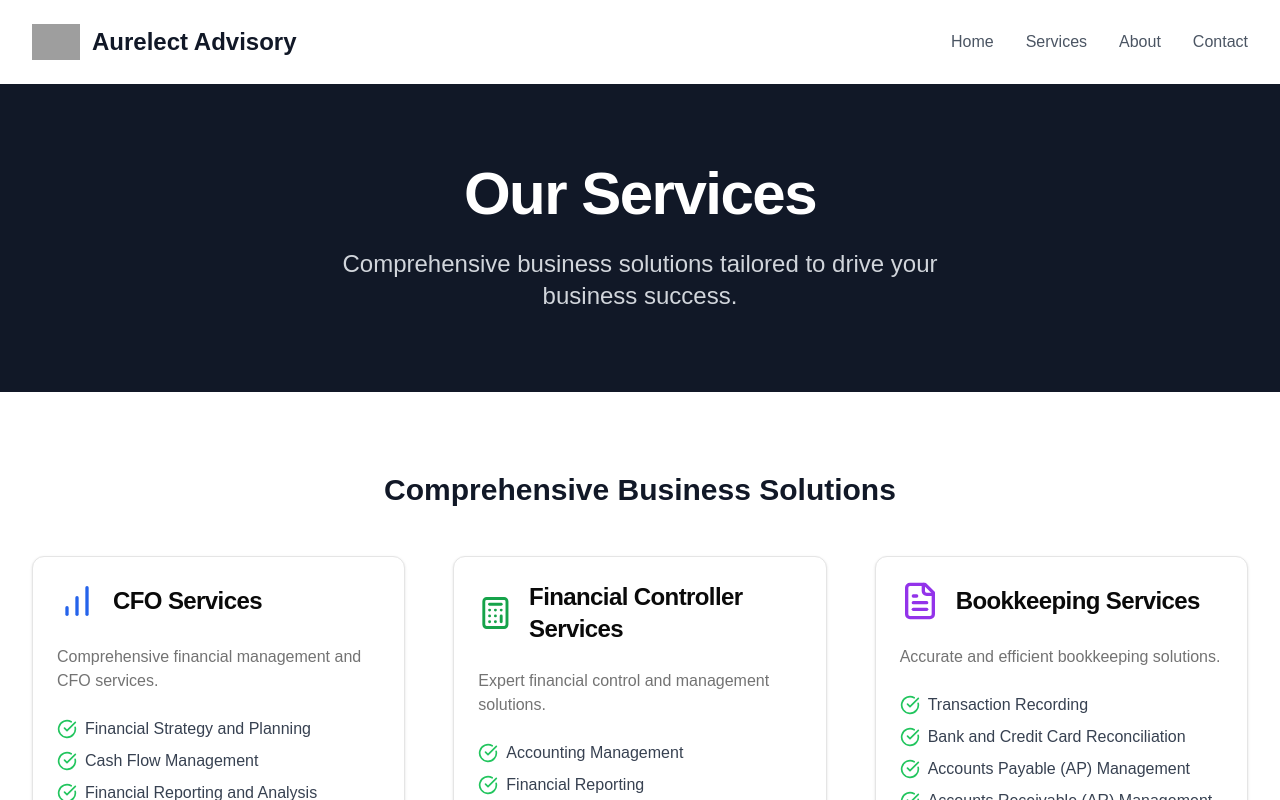
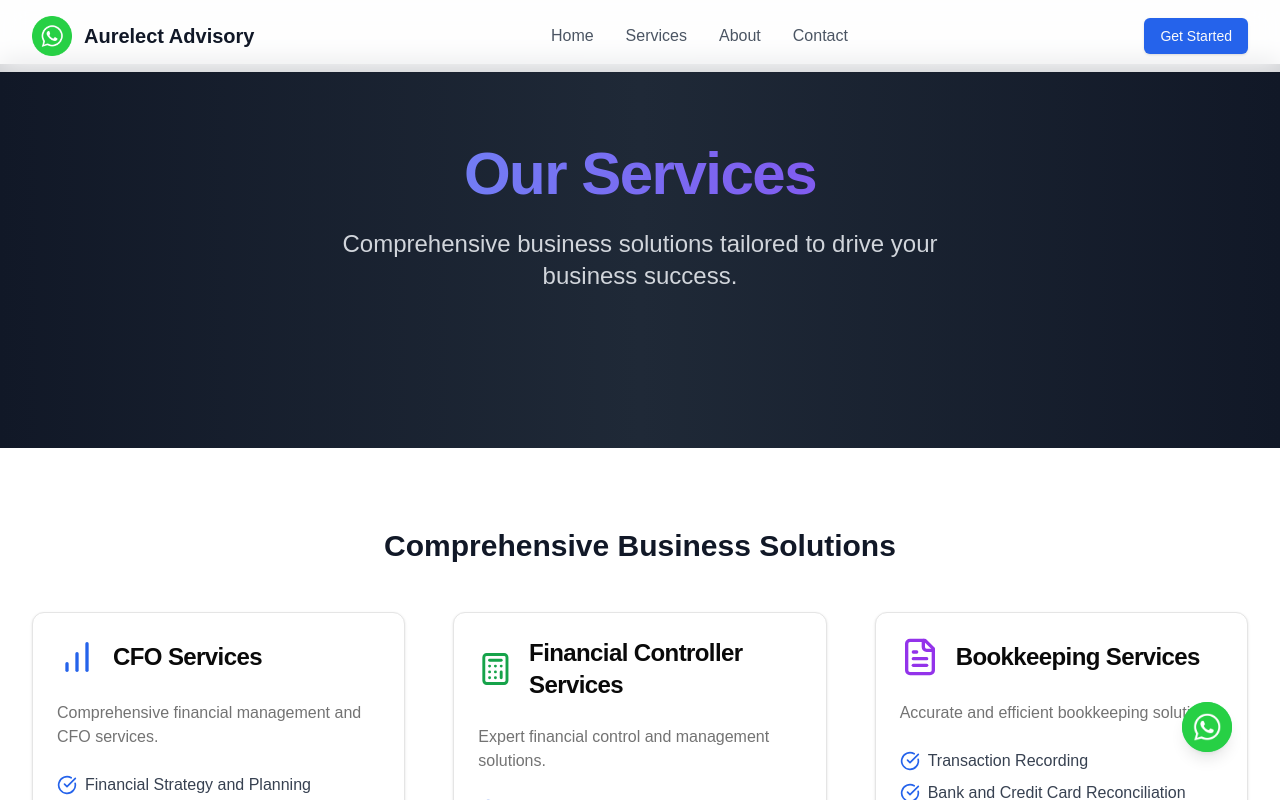
Before and after one commit to rohin079/Aurelect-Frontend, a Next.js app: page /services in a window 1280 px wide. Shown: the top 800 px of the page. Built offline with nearby package versions, Linux system fonts and the light colour scheme; grey boxes are pictures that could not be loaded.

Commit message:
feat: update ui theme of services page + create navbar and whatsapp component

```diff
--- a/app/about/page.tsx
+++ b/app/about/page.tsx
@@ -18,6 +18,7 @@ import {
   GraduationCap,
   Layers,
 } from "lucide-react"
+import Navbar from "@/components/navbar"
 
 interface TeamMemberProps {
   name: string
@@ -41,31 +42,7 @@ export default function About() {
 
   return (
     <div className="flex flex-col min-h-screen bg-gradient-to-b from-gray-50 to-white">
-      <header className="bg-white/80 backdrop-blur-md sticky top-0 z-50 border-b border-gray-100">
-        <div className="max-w-7xl mx-auto px-4 sm:px-6 lg:px-8 py-4 flex justify-between items-center">
-          <div className="flex items-center">
-            <Image src="/logo.png" alt="Aurelect Advisory Logo" width={40} height={40} />
-            <h1 className="ml-3 text-xl font-semibold bg-gradient-to-r from-gray-900 to-gray-600 bg-clip-text text-transparent">
-              Aurelect Advisory
-            </h1>
-          </div>
-          <nav>
-            <ul className="flex space-x-8">
-              {["Home", "Services", "About", "Contact"].map((item) => (
-                <li key={item}>
-                  <Link
-                    href={item === "Home" ? "/" : `/${item.toLowerCase()}`}
-                    className="text-sm font-medium text-gray-600 hover:text-gray-900 transition-colors relative group"
-                  >
-                    {item}
-                    <span className="absolute -bottom-1 left-0 w-full h-0.5 bg-gray-900 scale-x-0 group-hover:scale-x-100 transition-transform origin-left" />
-                  </Link>
-                </li>
-              ))}
-            </ul>
-          </nav>
-        </div>
-      </header>
+     <Navbar />
 
       <main className="flex-grow">
         <section className="relative py-24 overflow-hidden">
--- a/app/contact/page.tsx
+++ b/app/contact/page.tsx
@@ -13,6 +13,8 @@ import { Select, SelectContent, SelectItem, SelectTrigger, SelectValue } from "@
 import { Checkbox } from "@/components/ui/checkbox"
 import { Toast } from "@/components/ui/toast"
 import { Mail, Phone, MapPin, Globe, Clock, Users, Building, MessageSquare, Send, ArrowRight } from 'lucide-react'
+import Navbar from '@/components/navbar';
+import WhatsApp from '@/components/whatsapp';
 
 interface ContactInfoProps {
   icon: React.ReactNode;
@@ -74,32 +76,7 @@ export default function Contact() {
 
   return (
     <div className="min-h-screen bg-gradient-to-b from-gray-50 to-white">
-      <header className="fixed top-0 w-full bg-white/80 backdrop-blur-md shadow-sm z-50">
-        <div className="max-w-7xl mx-auto px-4 sm:px-6 lg:px-8 py-4">
-          <div className="flex justify-between items-center">
-            <div className="flex items-center space-x-4">
-              <img src="/placeholder.svg?height=40&width=40" alt="Logo" className="h-10 w-auto" />
-              <span className="text-xl font-semibold bg-clip-text text-transparent bg-gradient-to-r from-blue-600 to-indigo-600">
-                Aurelect Advisory
-              </span>
-            </div>
-            <nav className="hidden md:block">
-              <ul className="flex space-x-8">
-                {['Home', 'Services', 'About', 'Contact'].map((item) => (
-                  <li key={item}>
-                    <Link
-                      href={`/${item.toLowerCase()}`}
-                      className="text-gray-600 hover:text-blue-600 transition-colors duration-200"
-                    >
-                      {item}
-                    </Link>
-                  </li>
-                ))}
-              </ul>
-            </nav>
-          </div>
-        </div>
-      </header>
+      <Navbar />
 
       <main className="pt-16">
         <section className="relative bg-gradient-to-br from-blue-900 via-indigo-900 to-purple-900 py-32">
@@ -182,11 +159,11 @@ export default function Contact() {
                                 <div>
                                   <label
                                     htmlFor={option.value}
-                                    className="block text-sm font-medium text-gray-900 mb-1"
+                                    className="block text-md font-semibold text-gray-900 mb-1"
                                   >
                                     {option.label}
                                   </label>
-                                  <p className="text-xs text-gray-500">{option.description}</p>
+                                  <p className="text-sm text-gray-500">{option.description}</p>
                                 </div>
                               </div>
                             ))}
@@ -362,31 +339,6 @@ export default function Contact() {
         </div>
       </footer>
 
-      {/* Floating WhatsApp Icon */}
-      <a
-        href="https://wa.me/15551234567"
-        target="_blank"
-        rel="noopener noreferrer"
-        className="fixed bottom-4 right-4 bg-green-500 text-white p-3 rounded-full shadow-lg hover:bg-green-600 transition-colors"
-        aria-label="Contact us on WhatsApp"
-      >
-        <svg
-          xmlns="http://www.w3.org/2000/svg"
-          viewBox="0 0 24 24"
-          fill="currentColor"
-          className="w-6 h-6"
-        >
-          <path
-            fillRule="evenodd"
-            d="M1.5 8.67v8.58a3 3 0 003 3h15a3 3 0 003-3V8.67l-8.928 5.493a3 3 0 01-3.144 0L1.5 8.67z"
-            clipRule="evenodd"
-          />
-          <path
-            d="M12 2C6.48 2 2 6.48 2 12c0 2.17.7 4.19 1.94 5.86L2.87 21l3.23-1.01c1.57.85 3.36 1.34 5.27 1.34 5.52 0 10-4.48 10-10S17.52 2 12 2zm.97 14.95c-.76.07-1.52.12-2.28-.42-.66-.47-1.14-1.08-1.59-1.73-.45-.65-.81-1.36-1.09-2.09-.28-.73-.4-1.5-.33-2.26.07-.76.29-1.5.66-2.18.37-.68.88-1.29 1.51-1.77.63-.48 1.37-.82 2.15-.95.78-.13 1.58-.05 2.33.23.75.28 1.43.74 1.97 1.34.54.6.93 1.31 1.15 2.08.22.77.26 1.58.11 2.37-.15.79-.48 1.54-.95 2.2-.47.66-1.08 1.22-1.79 1.61-.71.39-1.5.61-2.31.65-.81.04-1.62-.1-2.37-.42-.75-.32-1.42-.8-1.97-1.41s-.96-1.33-1.21-2.1c-.25-.77-.31-1.58-.19-2.38.12-.8.42-1.56.87-2.24.45-.68 1.05-1.26 1.75-1.7.7-.44 1.5-.73 2.32-.84.82-.11 1.65-.04 2.44.21.79.25 1.52.67 2.13 1.24.61.57 1.09 1.27 1.39 2.04.3.77.42 1.6.35 2.42-.07.82-.32 1.62-.74 2.34-.42.72-.99 1.35-1.67 1.84-.68.49-1.46.83-2.28.99-.82.16-1.66.13-2.47-.09-.81-.22-1.57-.62-2.22-1.16-.65-.54-1.18-1.21-1.55-1.96-.37-.75-.57-1.57-.59-2.41-.02-.84.14-1.68.47-2.46.33-.78.83-1.49 1.46-2.09.63-.6 1.39-1.07 2.22-1.38.83-.31 1.72-.45 2.61-.41.89.04 1.77.26 2.58.64.81.38 1.54.92 2.14 1.58.6.66 1.06 1.43 1.35 2.26.29.83.41 1.71.34 2.58-.07.87-.32 1.72-.74 2.5-.42.78-.99 1.47-1.68 2.03-.69.56-1.49.98-2.35 1.23-.86.25-1.76.32-2.65.22z"
-          />
-        </svg>
-      </a>
-
       {/* Toast Notification */}
       {showToast && (
         <Toast>
--- a/app/layout.tsx
+++ b/app/layout.tsx
@@ -1,6 +1,8 @@
 import type { Metadata } from "next";
 import localFont from "next/font/local";
 import "./globals.css";
+
+import WhatsApp from "@/components/whatsapp";
 
 const geistSans = localFont({
   src: "./fonts/GeistVF.woff",
@@ -29,6 +31,8 @@ export default function RootLayout({
         className={`${geistSans.variable} ${geistMono.variable} antialiased`}
       >
         {children}
+        {/* Floating WhatsApp Icon */}
+        <WhatsApp />
       </body>
     </html>
   );
--- a/app/page.tsx
+++ b/app/page.tsx
@@ -1,7 +1,5 @@
 "use client";
-import React, { useEffect, useState } from "react";
-import Link from "next/link";
-import { motion, useScroll, useSpring } from "framer-motion";
+import Navbar from "@/components/navbar";
 import { Button } from "@/components/ui/button";
 import {
   Card,
@@ -10,35 +8,34 @@ import {
   CardHeader,
   CardTitle,
 } from "@/components/ui/card";
-import { Tabs, TabsContent, TabsList, TabsTrigger } from "@/components/ui/tabs";
 import { Progress } from "@/components/ui/progress";
+import { motion, useScroll, useSpring } from "framer-motion";
 import {
   ArrowRight,
   BarChart,
+  Calculator,
+  CheckCircle,
+  ChevronRight,
   DollarSign,
-  ShieldCheck,
-  BookOpen,
-  Calculator,
-  Users,
-  CheckCircle,
-  TrendingUp,
   FileText,
-  Server,
-  Scale,
-  Layers,
-  Phone,
   Mail,
   MapPin,
-  ChevronRight,
+  Phone,
+  Server,
+  ShieldCheck,
+  TrendingUp,
+  Users
 } from "lucide-react";
+import Link from "next/link";
+import React, { useEffect, useState } from "react";
 import {
+  CartesianGrid,
+  Line,
   LineChart,
-  Line,
+  ResponsiveContainer,
+  Tooltip,
   XAxis,
   YAxis,
-  CartesianGrid,
-  Tooltip,
-  ResponsiveContainer,
 } from "recharts";
 
 // Growth chart data
@@ -198,40 +195,7 @@ export default function Home() {
     <div className="flex flex-col min-h-screen">
       <ScrollProgress />
 
-      <header className="fixed w-full bg-white/80 backdrop-blur-md shadow-sm z-40">
-        <div className="max-w-7xl mx-auto px-4 sm:px-6 lg:px-8 py-4">
-          <div className="flex justify-between items-center">
-            <div className="flex items-center">
-              <img
-                src="/api/placeholder/40/40"
-                alt="Logo"
-                className="h-10 w-auto"
-              />
-              <h1 className="ml-3 text-xl font-semibold text-gray-900">
-                Aurelect Advisory
-              </h1>
-            </div>
-            <nav className="hidden md:block">
-              <ul className="flex space-x-8">
-                {["Home", "Services", "About", "Contact"].map((item) => (
-                  <li key={item}>
-                    <Link
-                      href={`/${item.toLowerCase()}`}
-                      className="text-gray-600 hover:text-gray-900 transition-colors relative group"
-                    >
-                      {item}
-                      <span className="absolute -bottom-1 left-0 w-0 h-0.5 bg-blue-600 transition-all group-hover:w-full" />
-                    </Link>
-                  </li>
-                ))}
-              </ul>
-            </nav>
-            <Button className="bg-blue-600 hover:bg-blue-700">
-              Get Started
-            </Button>
-          </div>
-        </div>
-      </header>
+      <Navbar />
 
       <main className="flex-grow pt-16">
         <HeroSection />
@@ -567,9 +531,5 @@ interface StatProps {
 
 // Export all components
 export {
-  ScrollProgress,
-  AnimatedCounter,
-  HeroSection,
-  StatsSection,
-  GrowthChart,
+  AnimatedCounter, GrowthChart, HeroSection, ScrollProgress, StatsSection
 };
--- a/app/services/page.tsx
+++ b/app/services/page.tsx
@@ -1,9 +1,6 @@
 "use client";
 
-import { useEffect, useState } from "react";
-import Image from "next/image";
-import Link from "next/link";
-import { motion } from "framer-motion";
+import Navbar from "@/components/navbar";
 import { Button } from "@/components/ui/button";
 import {
   Card,
@@ -13,29 +10,25 @@ import {
   CardTitle,
 } from "@/components/ui/card";
 import { Tabs, TabsContent, TabsList, TabsTrigger } from "@/components/ui/tabs";
+import { motion } from "framer-motion";
 import {
   ArrowRight,
   BarChart,
+  Briefcase,
   Calculator,
-  ShieldCheck,
-  DollarSign,
+  CheckCircle,
+  ClipboardList,
+  Cpu,
+  CreditCard,
+  FileText,
+  Globe,
+  GraduationCap,
+  PieChart,
   TrendingUp,
-  Users,
-  CheckCircle,
-  BookOpen,
-  Server,
-  FileText,
-  CreditCard,
-  ClipboardList,
-  UserCheck,
-  RefreshCw,
-  Zap,
-  PieChart,
-  Briefcase,
-  GraduationCap,
-  Globe,
-  Cpu
-} from "lucide-react"
+  Zap
+} from "lucide-react";
+import Link from "next/link";
+import { useEffect, useState } from "react";
 
 interface ServiceCardProps {
   title: string;
@@ -59,60 +52,12 @@ export default function Services() {
 
   return (
     <div className="flex flex-col min-h-screen bg-gray-50">
-      <header className="bg-white shadow-sm">
-        <div className="max-w-7xl mx-auto px-4 sm:px-6 lg:px-8 py-6 flex justify-between items-center">
-          <div className="flex items-center">
-            <Image
-              src="/logo.png"
-              alt="Aurelect Advisory Logo"
-              width={48}
-              height={48}
-            />
-            <h1 className="ml-3 text-2xl font-semibold text-gray-900">
-              Aurelect Advisory
-            </h1>
-          </div>
-          <nav>
-            <ul className="flex space-x-8">
-              <li>
-                <Link
-                  href="/"
-                  className="text-gray-600 hover:text-gray-900 transition-colors"
-                >
-                  Home
-                </Link>
-              </li>
-              <li>
-                <Link
-                  href="/services"
-                  className="text-gray-600 hover:text-gray-900 transition-colors"
-                >
-                  Services
-                </Link>
-              </li>
-              <li>
-                <Link
-                  href="/about"
-                  className="text-gray-600 hover:text-gray-900 transition-colors"
-                >
-                  About
-                </Link>
-              </li>
-              <li>
-                <Link
-                  href="/contact"
-                  className="text-gray-600 hover:text-gray-900 transition-colors"
-                >
-                  Contact
-                </Link>
-              </li>
-            </ul>
-          </nav>
-        </div>
-      </header>
+      {/* Header - Matching homepage style */}
+      <Navbar />
 
-      <main className="flex-grow">
-        <section className="bg-gray-900 text-white py-20">
+      <main className="flex-grow pt-16">
+        {/* Hero section - Matching homepage gradient */}
+        <section className="bg-gradient-to-r from-gray-900 via-gray-800 to-gray-900 text-white py-20 h-96">
           <div className="max-w-7xl mx-auto px-4 sm:px-6 lg:px-8">
             <motion.div
               initial={{ opacity: 0, y: 20 }}
@@ -120,7 +65,7 @@ export default function Services() {
               transition={{ duration: 0.8 }}
               className="text-center"
             >
-              <h1 className="text-4xl font-semibold sm:text-5xl sm:tracking-tight lg:text-6xl mb-6">
+              <h1 className="text-4xl font-semibold sm:text-5xl sm:tracking-tight lg:text-6xl mb-6 bg-clip-text text-transparent bg-gradient-to-r from-blue-400 to-purple-600">
                 Our Services
               </h1>
               <p className="mt-6 max-w-2xl mx-auto text-xl sm:text-2xl text-gray-300">
@@ -131,6 +76,7 @@ export default function Services() {
           </div>
         </section>
 
+        {/* Services sections retain their structure but update colors */}
         <section className="py-20 bg-white">
           <div className="max-w-7xl mx-auto px-4 sm:px-6 lg:px-8">
             <motion.div
@@ -142,6 +88,7 @@ export default function Services() {
                 Comprehensive Business Solutions
               </h2>
               <div className="grid grid-cols-1 md:grid-cols-3 gap-12">
+                {/* First set of ServiceCards */}
                 <ServiceCard
                   title="CFO Services"
                   description="Comprehensive financial management and CFO services."
@@ -447,7 +394,8 @@ export default function Services() {
           </div>
         </section>
 
-        <section className="py-20 bg-gray-900 text-white">
+        {/* CTA Section - Matching homepage gradient */}
+        <section className="py-20 bg-gradient-to-r from-gray-900 via-gray-800 to-gray-900 text-white">
           <div className="max-w-7xl mx-auto px-4 sm:px-6 lg:px-8">
             <motion.div
               initial={{ opacity: 0, y: 20 }}
@@ -465,7 +413,7 @@ export default function Services() {
               <Button
                 asChild
                 size="lg"
-                className="text-lg px-8 py-6 bg-white text-gray-900 hover:bg-gray-100"
+                className="bg-blue-600 hover:bg-blue-700 text-white text-lg px-8 py-6"
               >
                 <Link href="/contact">
                   Schedule a Consultation
@@ -477,6 +425,7 @@ export default function Services() {
         </section>
       </main>
 
+      {/* Footer remains the same structure but matches homepage colors */}
       <footer className="bg-gray-900 text-white py-16">
         <div className="max-w-7xl mx-auto px-4 sm:px-6 lg:px-8">
           <div className="grid grid-cols-1 md:grid-cols-3 gap-12">
@@ -562,7 +511,7 @@ function ServiceCard({ title, description, icon, features }: ServiceCardProps) {
         <ul className="space-y-2">
           {features.map((feature, index) => (
             <li key={index} className="flex items-center text-gray-700">
-              <CheckCircle className="h-5 w-5 mr-2 text-green-500" />
+              <CheckCircle className="h-5 w-5 mr-2 text-blue-600" />
               {feature}
             </li>
           ))}
@@ -578,7 +527,7 @@ function Testimonial({ quote, author, position }: TestimonialProps) {
       <CardContent className="pt-6">
         <div className="mb-4">
           <svg
-            className="h-8 w-8 text-gray-400"
+            className="h-8 w-8 text-blue-600"
             fill="currentColor"
             viewBox="0 0 32 32"
           >
--- /dev/null
+++ b/components/navbar.tsx
@@ -0,0 +1,51 @@
+"use client";
+
+import React from "react";
+import Link from "next/link";
+import { Button } from "@/components/ui/button";
+
+const Navbar = () => {
+  return (
+    <header className="fixed w-full bg-white/80 backdrop-blur-md shadow-sm z-40">
+      <div className="max-w-7xl mx-auto px-4 sm:px-6 lg:px-8 py-4">
+        <div className="flex justify-between items-center">
+          <div className="flex items-center">
+            <img
+              src="/images/whatsapp.png"
+              alt="Logo"
+              className="h-10 w-auto"
+            />
+            <h1 className="ml-3 text-xl font-semibold text-gray-900">
+              Aurelect Advisory
+            </h1>
+          </div>
+          <nav className="hidden md:block">
+            <ul className="flex space-x-8">
+              {Object.entries({
+              Home: "/",
+              Services: "/services",
+              About: "/about",
+              Contact: "/contact",
+              }).map(([label, path]) => (
+              <li key={label}>
+                <Link
+                href={path}
+                className="text-gray-600 hover:text-gray-900 transition-colors relative group"
+                >
+                {label}
+                <span className="absolute -bottom-1 left-0 w-0 h-0.5 bg-blue-600 transition-all group-hover:w-full" />
+                </Link>
+              </li>
+              ))}
+            </ul>
+          </nav>
+          <Button className="bg-blue-600 hover:bg-blue-700">
+            Get Started
+          </Button>
+        </div>
+      </div>
+    </header>
+  );
+};
+
+export default Navbar;
--- /dev/null
+++ b/components/whatsapp.tsx
@@ -0,0 +1,23 @@
+import React from "react";
+import Image from "next/image";
+
+const Whatsapp = () => {
+  return (
+    <a
+      href="https://wa.me/15551234567"
+      target="_blank"
+      rel="noopener noreferrer"
+      className="fixed bottom-12 right-12 bg-green-500 text-white rounded-full shadow-lg hover:bg-green-600 transition-colors"
+      aria-label="Contact us on WhatsApp"
+    >
+      <Image
+        src="/images/whatsapp.png"
+        alt="whatsappicon"
+        height="50"
+        width="50"
+      />
+    </a>
+  );
+};
+
+export default Whatsapp;
```
Also changed, not shown: public/images/whatsapp.png (added). Lines whose indentation alone changed are shown as unchanged.
